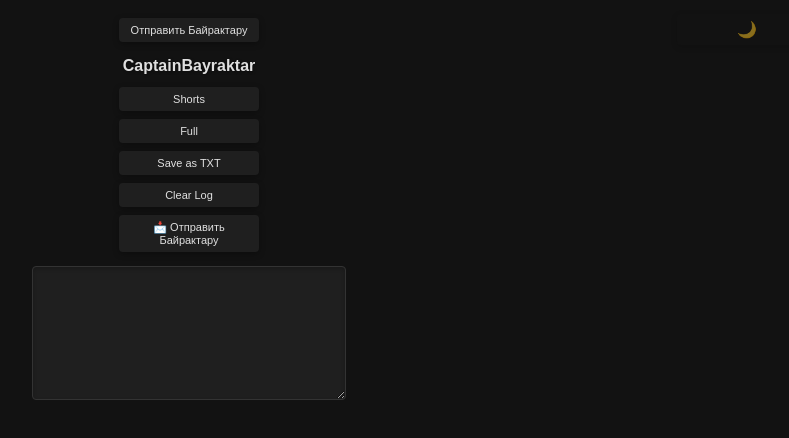
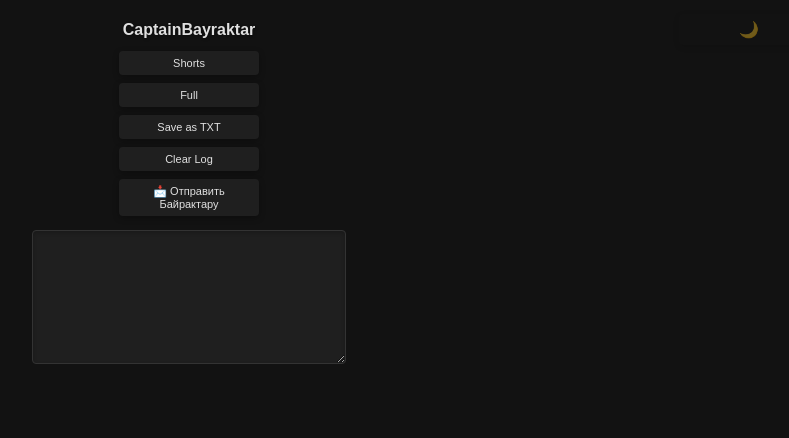
Before and after one commit to koxan/stream-timer, a plain HTML site: page index.html in a window 1280 px wide. Shown: the whole page, without its empty margins (451-1240 px from the left). Drawn offline with Linux system fonts and the light colour scheme.

Commit message:
Update index.html

```diff
--- a/index.html
+++ b/index.html
@@ -37,18 +37,18 @@
     }
 
     #themeToggle {
-      position: absolute;
+      position: fixed;
       top: 10px;
-      right: 12px;
+      right: 10px;
       background: none;
       border: none;
       font-size: 16px;
       cursor: pointer;
       color: var(--text-color);
-      opacity: 0.5;
+      opacity: 0.4;
+      z-index: 10;
       transition: opacity 0.2s;
     }
-
     #themeToggle:hover {
       opacity: 1;
     }
@@ -104,10 +104,6 @@
     }
   </style>
 </head>
-<a href="https://t.me/iamcaptainbayraktar" target="_blank">
-  <button style="margin-top: 8px;">Отправить Байрактару</button>
-</a>
-
 <body>
   <button id="themeToggle" title="Переключить тему">🌙</button>
 
@@ -122,7 +118,6 @@
   <textarea id="log" readonly></textarea>
   <div id="datetime">Date: --.--.----</div>
   <div id="time">00:00:00</div>
-</body>
 
   <script>
     function updateTime() {
@@ -163,8 +158,6 @@
       link.click();
     }
 
-
-
     function clearLog() {
       document.getElementById('log').value = '';
     }
@@ -176,11 +169,17 @@
       document.getElementById('themeToggle').textContent = newTheme === 'dark' ? '🌙' : '☀️';
     }
 
+    // Заглушка до подключения Telegram
+    function sendToTelegram() {
+      alert('Скоро здесь будет автоматическая отправка в Telegram 📩');
+    }
+
     document.getElementById('shorts').addEventListener('click', () => logEvent('SHORTS'));
     document.getElementById('full').addEventListener('click', () => logEvent('FULL'));
     document.getElementById('save').addEventListener('click', saveAsTxt);
     document.getElementById('clearLog').addEventListener('click', clearLog);
     document.getElementById('themeToggle').addEventListener('click', toggleTheme);
+    document.getElementById('sendToTG').addEventListener('click', sendToTelegram);
 
     document.body.setAttribute('data-theme', 'dark');
   </script>
```
Lines whose indentation alone changed are shown as unchanged.
